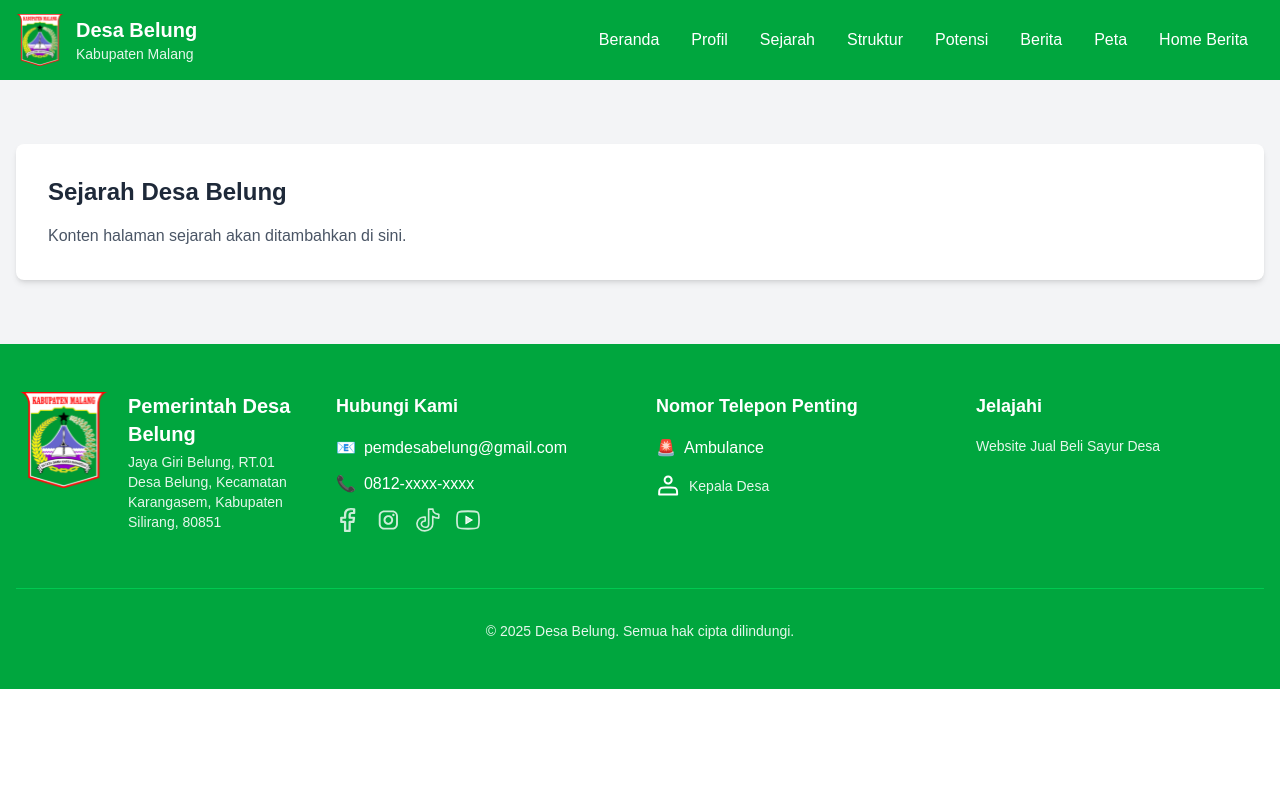
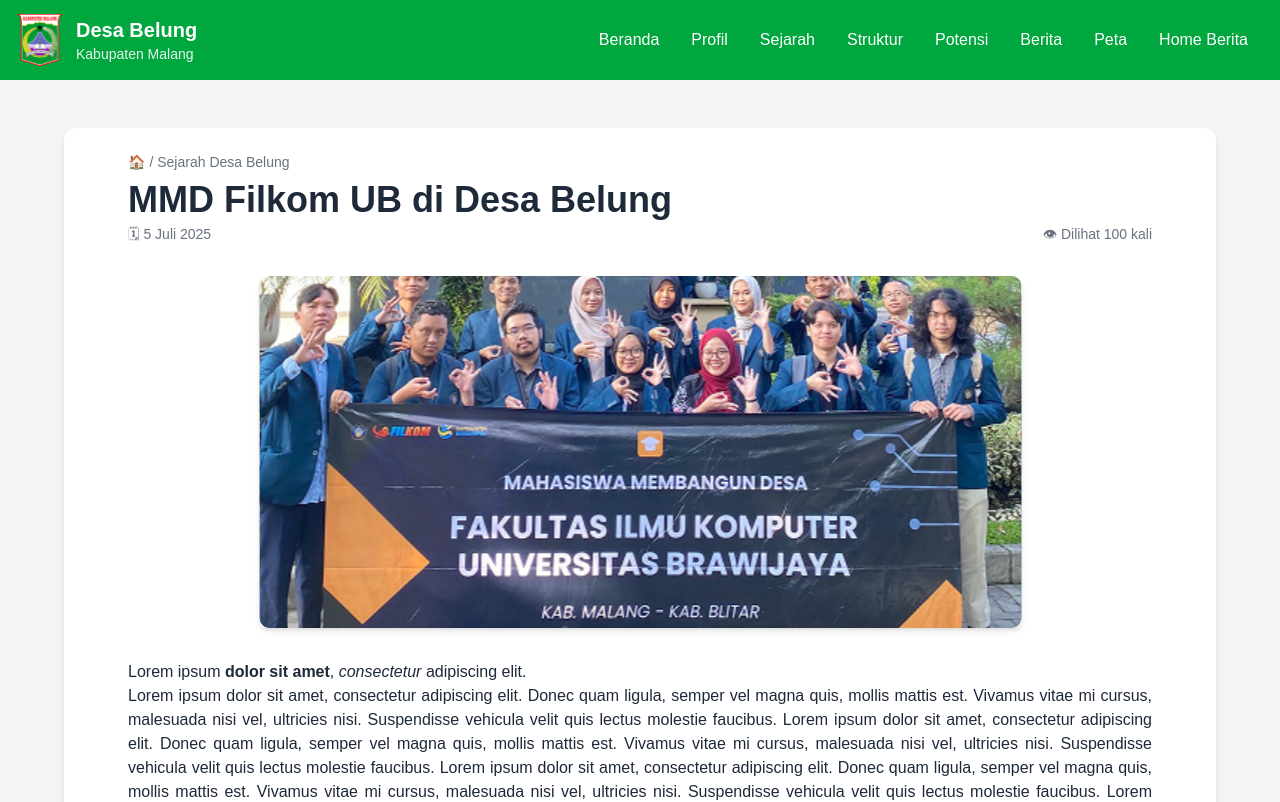
Before and after one commit to AgungAryansyah/website-desa-belung, a Next.js app: page /sejarah in a window 1280 px wide. Shown: the top 802 px of the page. Built offline with nearby package versions, Linux system fonts and the light colour scheme.

Commit message:
feat:sejarah

```diff
--- /dev/null
+++ b/src/app/(pages)/sejarah/contentSejarah.js
@@ -0,0 +1,17 @@
+import HeaderSejarah from "./headerSejarah";
+import FooterSejarah from "./footerSejarah";
+import IsiSejarah from "./isiSejarah";
+
+const ContentSejarah = () => {
+  return (
+    <div className="container mx-auto px-4 py-8 sm:px-8 sm:py-10 md:px-16 md:py-12">
+      <div className="bg-white px-4 sm:px-8 md:px-16 py-4 sm:py-5 md:py-6 rounded-xl shadow-md">
+        <HeaderSejarah />
+        <IsiSejarah />
+        <FooterSejarah />
+      </div>
+    </div>
+  );
+};
+
+export default ContentSejarah;
--- /dev/null
+++ b/src/app/(pages)/sejarah/footerSejarah.js
@@ -0,0 +1,43 @@
+const FooterSejarah = () => {
+  return (
+    <div className="flex flex-col sm:flex-row items-center text-sm text-gray-500 border-t pt-4 sm:pt-6 mt-6 sm:mt-8 gap-4 sm:gap-6">
+      <div className="mb-2 sm:mb-0">Bagikan :</div>{" "}
+      {/* Tambah margin bawah untuk mode kolom */}
+      <div className="flex flex-wrap justify-center sm:justify-start gap-4 items-center">
+        <a href="#" className="transition hover:opacity-80">
+          <img
+            src="Berita/whatsApp.svg"
+            alt="WhatsApp"
+            className="w-7 h-7 sm:w-6 sm:h-6 object-contain"
+          />
+        </a>
+
+        <a href="#" className="transition hover:opacity-80">
+          <img
+            src="Berita/Facebook.svg"
+            alt="Facebook"
+            className="w-7 h-7 sm:w-6 sm:h-6 object-contain"
+          />
+        </a>
+
+        <a href="#" className="transition hover:opacity-80">
+          <img
+            src="Berita/Instagram.svg"
+            alt="Instagram"
+            className="w-7 h-7 sm:w-6 sm:h-6 object-contain"
+          />
+        </a>
+        <a href="#" className="transition hover:opacity-80">
+          <img
+            src="Berita/Tiktok.svg"
+            alt="Tiktok"
+            className="w-7 h-7 sm:w-6 sm:h-6 object-contain"
+          />
+        </a>
+        {/* Tambahkan ikon lain jika perlu */}
+      </div>
+    </div>
+  );
+};
+
+export default FooterSejarah;
--- /dev/null
+++ b/src/app/(pages)/sejarah/headerSejarah.js
@@ -0,0 +1,23 @@
+const HeaderSejarah = ({ children }) => {
+  return (
+    <>
+      {/* Home*/}
+      <div className="text-sm text-gray-500 mb-2">
+        <span className="inline-flex items-center gap-1">
+          🏠 <span>/ Sejarah Desa Belung</span>
+        </span>
+      </div>
+
+      {/* Judul & Info */}
+      <h1 className="text-4xl font-bold text-gray-800">
+        MMD Filkom UB di Desa Belung
+      </h1>
+      <div className="flex items-center text-sm text-gray-500 mt-1 mb-4 gap-4">
+        <span>🗓 5 Juli 2025</span>
+        <span className="ml-auto">👁 Dilihat 100 kali</span>
+      </div>
+    </>
+  );
+};
+
+export default HeaderSejarah;
--- /dev/null
+++ b/src/app/(pages)/sejarah/isiSejarah.js
@@ -0,0 +1,33 @@
+import ReactMarkdown from "react-markdown";
+import PageTemplate from "../../../templates/PageTemplate";
+import { PAGES } from "../../../lib/pages";
+
+const beritaMarkdown = `
+![Foto MMD](/Berita/k39.svg)
+
+Lorem ipsum **dolor sit amet**, *consectetur* adipiscing elit.
+Lorem ipsum dolor sit amet, consectetur adipiscing elit. Donec quam ligula, semper vel magna quis, mollis mattis est. Vivamus vitae mi cursus, malesuada nisi vel, ultricies nisi. Suspendisse vehicula velit quis lectus molestie faucibus. Lorem ipsum dolor sit amet, consectetur adipiscing elit. Donec quam ligula, semper vel magna quis, mollis mattis est. Vivamus vitae mi cursus, malesuada nisi vel, ultricies nisi. Suspendisse vehicula velit quis lectus molestie faucibus. Lorem ipsum dolor sit amet, consectetur adipiscing elit. Donec quam ligula, semper vel magna quis, mollis mattis est. Vivamus vitae mi cursus, malesuada nisi vel, ultricies nisi. Suspendisse vehicula velit quis lectus molestie faucibus. Lorem ipsum dolor sit amet, consectetur adipiscing elit. Donec quam ligula, semper vel magna quis, mollis mattis est. Vivamus vitae mi cursus, malesuada nisi vel, ultricies nisi. Suspendisse vehicula velit quis lectus molestie faucibus. Lorem ipsum dolor sit amet, consectetur adipiscing elit. Donec quam ligula, semper vel magna quis, mollis mattis est. Vivamus vitae mi cursus, malesuada nisi vel, ultricies nisi. Suspendisse vehicula velit quis lectus molestie faucibus.
+
+![Foto MMD](/Berita/k39.svg)
+
+## Kegiatan
+
+- Sosialisasi ke warga
+- Edukasi pertanian
+- Pelatihan digital
+
+[Cek desain di Figma](https://www.figma.com/design/kqHIAUMNk6lUc08lxGNyv0/Website-pakde-belungs?node-id=257-476&t=DUxPbhIUO5fesadv-0)
+
+## Penutup
+
+Terima kasih atas sambutan hangat dari warga Desa Belung 🙏
+`;
+
+const IsiSejarah = () => {
+  return (
+    <div className="prose prose-lg max-w-none text-gray-800 [&_img]:rounded-lg [&_img]:shadow-md">
+      <ReactMarkdown>{beritaMarkdown}</ReactMarkdown>
+    </div>
+  );
+};
+export default IsiSejarah;
--- a/src/app/(pages)/sejarah/page.js
+++ b/src/app/(pages)/sejarah/page.js
@@ -1,25 +1,12 @@
-import PageTemplate from '../../../templates/PageTemplate';
-import { PAGES } from '../../../lib/pages';
+import ReactMarkdown from "react-markdown";
+import PageTemplate from "../../../templates/PageTemplate";
+import { PAGES } from "../../../lib/pages";
+import ContentSejarah from "./contentSejarah";
 
-export default function SejarahPage() {
-  const pageConfig = PAGES.SEJARAH;
-
+export default function BeritaPage() {
   return (
-    <PageTemplate
-      title={pageConfig.title}
-      description={pageConfig.description}
-    >
-      <div className="container mx-auto px-4 py-16">
-        {/* Page Content - To be implemented */}
-        <div className="bg-white rounded-lg shadow-md p-8">
-          <h2 className="text-2xl font-bold text-gray-800 mb-4">
-            Sejarah Desa Belung
-          </h2>
-          <p className="text-gray-600">
-            Konten halaman sejarah akan ditambahkan di sini.
-          </p>
-        </div>
-      </div>
+    <PageTemplate className="bg-gray-100 w-full">
+      <ContentSejarah />
     </PageTemplate>
   );
 }
```
